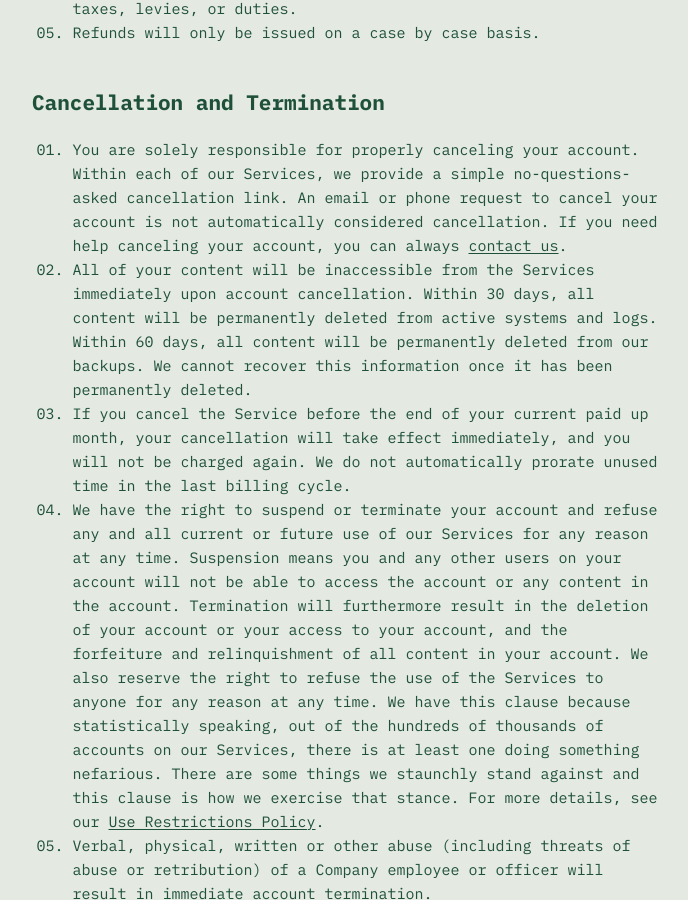
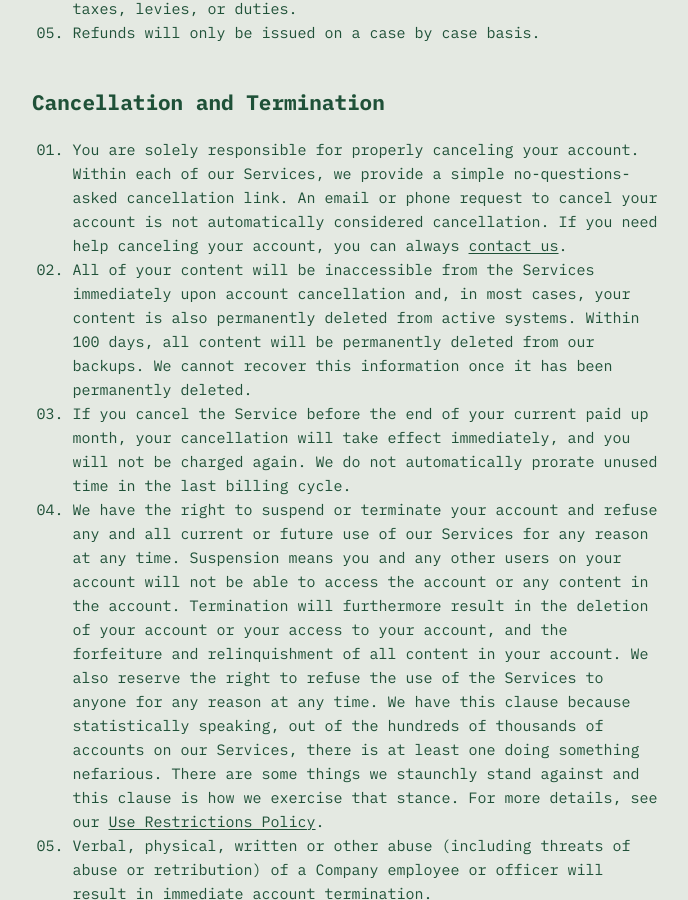
Before and after one commit to goodenoughllc/policies, a Jekyll site: the page built from terms.md, in a window 1280 px wide and 900 px high, scrolled down 2370 px. Shown: the whole window, without its empty margins (293-981 px from the left). Built offline with Jekyll 4.4.1, drawn with Linux system fonts in a browser that asks for light colours; nearby versions of some CDN libraries; some of the changed text lies outside the part shown.

Commit message:
Update terms to reflect actual data retention

```diff
--- a/terms.md
+++ b/terms.md
@@ -41,7 +41,7 @@ If you violate any of the Terms, we may terminate your account. That’s a broad
 ## Cancellation and Termination
 
 1. You are solely responsible for properly canceling your account. Within each of our Services, we provide a simple no-questions-asked cancellation link. An email or phone request to cancel your account is not automatically considered cancellation. If you need help canceling your account, you can always [contact us]({{ site.email_support }}).
-2. All of your content will be inaccessible from the Services immediately upon account cancellation. Within 30 days, all content will be permanently deleted from active systems and logs. Within 60 days, all content will be permanently deleted from our backups. We cannot recover this information once it has been permanently deleted.
+2. All of your content will be inaccessible from the Services immediately upon account cancellation and, in most cases, your content is also permanently deleted from active systems. Within 100 days, all content will be permanently deleted from our backups. We cannot recover this information once it has been permanently deleted.
 3. If you cancel the Service before the end of your current paid up month, your cancellation will take effect immediately, and you will not be charged again. We do not automatically prorate unused time in the last billing cycle.
 4. We have the right to suspend or terminate your account and refuse any and all current or future use of our Services for any reason at any time. Suspension means you and any other users on your account will not be able to access the account or any content in the account. Termination will furthermore result in the deletion of your account or your access to your account, and the forfeiture and relinquishment of all content in your account. We also reserve the right to refuse the use of the Services to anyone for any reason at any time. We have this clause because statistically speaking, out of the hundreds of thousands of accounts on our Services, there is at least one doing something nefarious. There are some things we staunchly stand against and this clause is how we exercise that stance. For more details, see our [Use Restrictions Policy](../abuse/).
 5. Verbal, physical, written or other abuse (including threats of abuse or retribution) of a Company employee or officer will result in immediate account termination.
```
Also changed, not shown: other parts of terms.md (+1 -1 lines).
